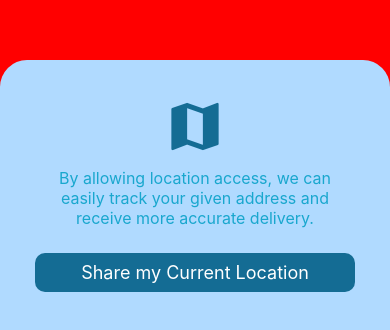
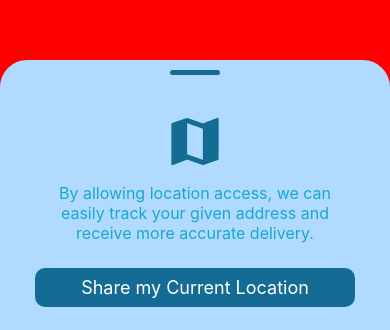
Before and after one commit to Meedux/aqua-360, a React Native app: screen / in a window 390 px wide. Shown: the part 514-844 px from the top of the page. Built offline with nearby package versions, Linux system fonts and the light colour scheme; no server answers.

Commit message:
Slight Adjustments

```diff
--- a/components/Form.jsx
+++ b/components/Form.jsx
@@ -6,6 +6,9 @@ const Form = ({ set }) => {
   return (
     <>
         <View style={styles.container}>
+            <View>
+                <View style={styles.bar}></View>
+            </View>
             <View style={styles.content}>
                 <Button onPress={() => set('register')} title={'Sign Up'} containerStyle={styles.button} buttonStyle={{backgroundColor: '#146C94'}}/>
                 {/* Do a line between the two buttons */}
@@ -45,6 +48,16 @@ const styles = StyleSheet.create({
         textAlign: 'center',
         borderRadius: 10,
         marginBottom: 10
+    },
+    bar: {
+        backgroundColor: '#146C94',
+        height: 5,
+        width: 50,
+        borderRadius: 10,
+        alignSelf: 'center',
+        marginTop: 10,
+        top: -5,
+        zIndex: 3,
     }
 })
 
--- a/components/Location.jsx
+++ b/components/Location.jsx
@@ -7,7 +7,7 @@ const Location = ({ set }) => {
     <>
         <View style={styles.container}>
             <View>
-                {/* Add some mini Designs here */}
+                <View style={styles.bar}></View>
             </View>
 
             <View style={styles.content}>
@@ -55,6 +55,16 @@ const styles = StyleSheet.create({
         width: '100%',
         textAlign: 'center',
         borderRadius: 10,
+    },
+    bar: {
+        backgroundColor: '#146C94',
+        height: 5,
+        width: 50,
+        borderRadius: 10,
+        alignSelf: 'center',
+        marginTop: 10,
+        top: -5,
+        zIndex: 3,
     }
 })
 
```
